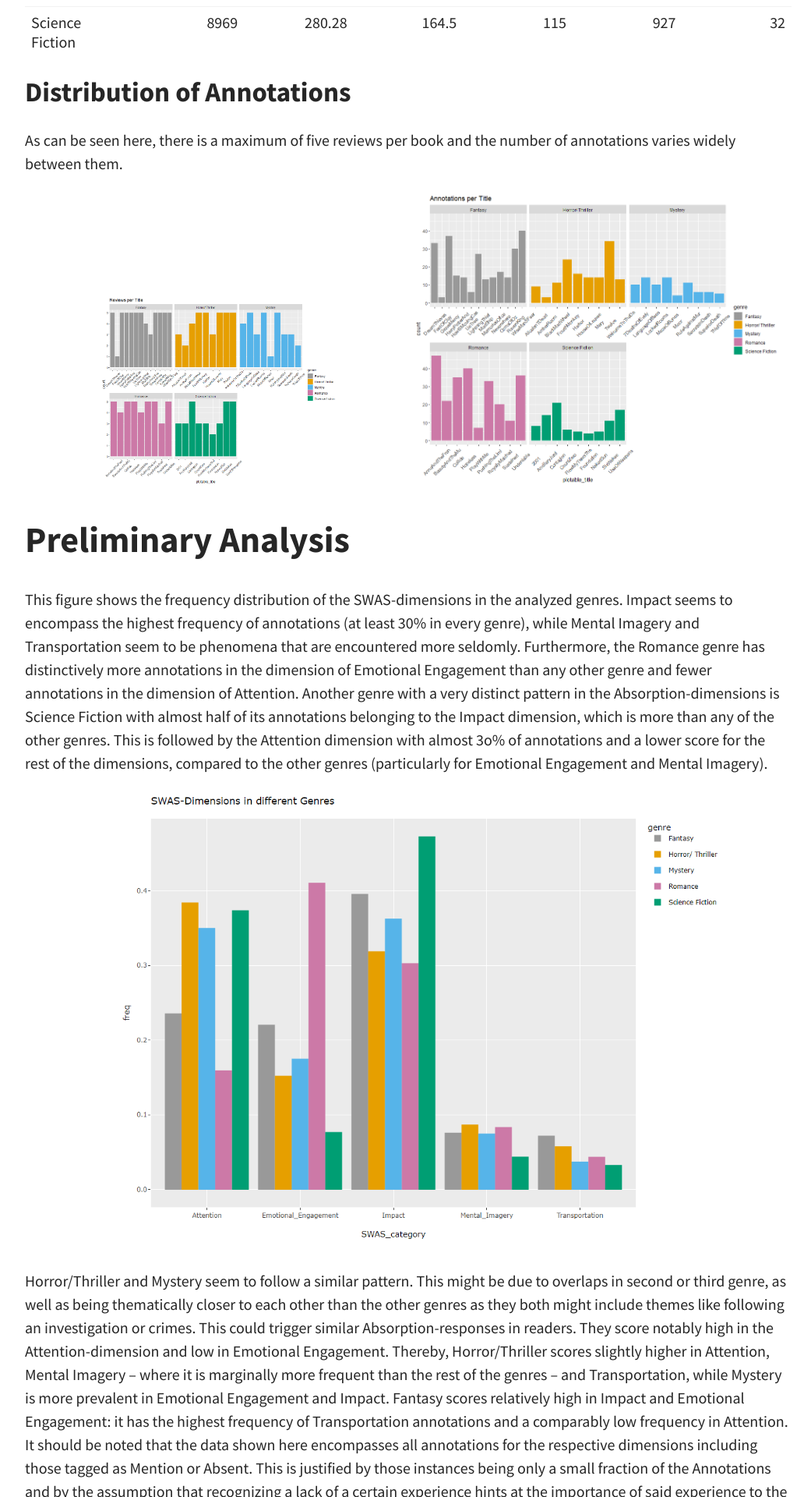
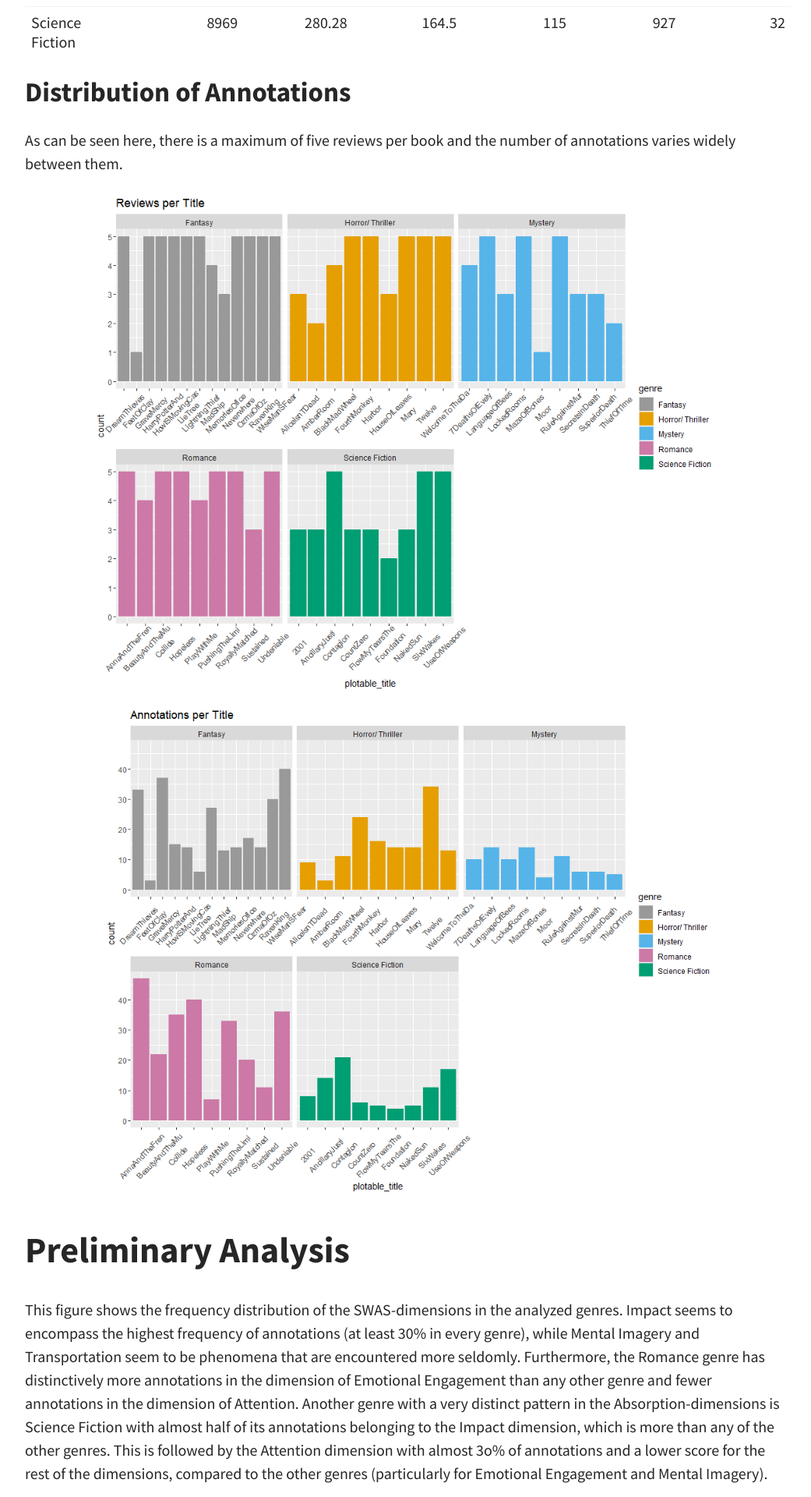
Before and after one commit to TinaTe/ReaderReviewNetworks, a Jekyll site: the page built from pages/about.md, in a window 1280 px wide. Shown: the part 3273-5193 px from the top of the page at 78% size, without its empty margins (116-1157 px from the left). Built offline with Jekyll 4.4.1, drawn with Linux system fonts in a browser that asks for light colours; a script that is not in the unit is left out.

Commit message:
Update about.md

```diff
--- a/pages/about.md
+++ b/pages/about.md
@@ -21,9 +21,10 @@ By analyzing the distribution of tokens in the analyzed subcorpora we can discer
 {% include tokeninfo_genre.html %}
 ## Distribution of Annotations
 As can be seen here, there is a maximum of five reviews per book and the number of annotations varies widely between them.
-<p align="center">
-<img  src="../assets/img/plots/reviews_per_title.png" width="49%"/><img style="padding:0;margin:0;border:0" src="../assets/img/plots/Annotations_per_title.png" width="49%"/>
-</p>
+
+![Reviews per Title]({{ "/assets/img/plots/reviews_per_title.png" | relative_url}})
+![Annotation per Title]({{ "/assets/img/plots/Annotations_per_title.png" | relative_url}})
+
 # Preliminary Analysis
 This figure shows the frequency distribution of the SWAS-dimensions in the analyzed genres. Impact seems to encompass the highest frequency of annotations (at least 30% in every genre), while Mental Imagery and Transportation seem to be phenomena that are encountered more seldomly. Furthermore, the Romance genre has distinctively more annotations in the dimension of Emotional Engagement than any other genre and fewer annotations in the dimension of Attention. Another genre with a very distinct pattern in the Absorption-dimensions is Science Fiction with almost half of its annotations belonging to the Impact dimension, which is more than any of the other genres. This is followed by the Attention dimension with almost 3o% of annotations and a lower score for the rest of the dimensions, compared to the other genres (particularly for Emotional Engagement and Mental Imagery).
 
```
